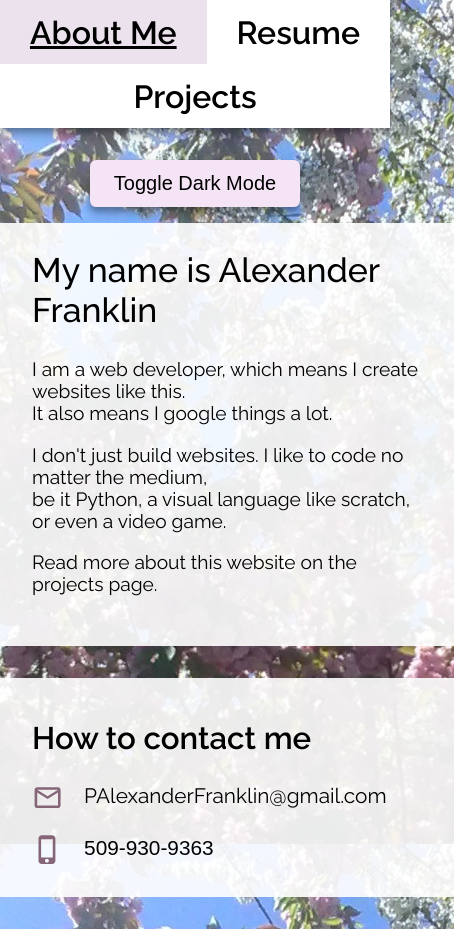
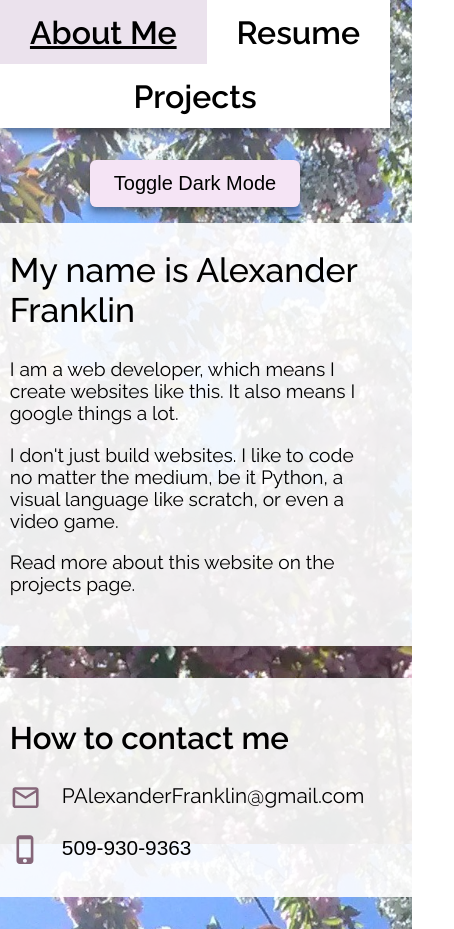
Before and after one commit to PAlexanderFranklin/alexanderfranklin, a React (Create React App) app: page / in a window 390 px wide. Shown: the whole page, 454 px wide, since content can reach past the window. Built offline with nearby package versions, Linux system fonts and the light colour scheme; what aws-amplify would draw is missing.

Commit message:
Fix scaled formatting issues

```diff
--- a/src/views/App.css
+++ b/src/views/App.css
@@ -31,8 +31,8 @@
 
 .bubble {
     display: inline-block;
-    width: 43%;
-    padding: 1rem 2rem 2rem 6rem;
+    width: 38%;
+    padding: 1rem 4rem 2rem 5rem;
     margin-bottom: 2rem;
     background-color: var(--background-color);
     border-radius: 1.5rem;
@@ -57,7 +57,8 @@
 
 @media (max-width: 60rem) {
     .bubble {
-        width: 100%;
+        width: 95%;
         border-radius: 0rem;
+        padding: 1rem 2rem 2rem 2rem;
     }
 }
--- a/src/views/DarkModeButton/DarkModeButton.css
+++ b/src/views/DarkModeButton/DarkModeButton.css
@@ -10,7 +10,7 @@
     font-weight: 500;
 }
 
-@media (max-width: 70rem) {
+@media (max-width: 78rem) {
     .dark_mode_toggle {
         position: relative;
         left: 0rem;
--- a/src/views/Navbar/Navbar.css
+++ b/src/views/Navbar/Navbar.css
@@ -1,5 +1,5 @@
 .header {
-    height: 6.5rem;
+    height: 10rem;
 }
 
 @media (max-width: 35rem) {
--- a/src/views/Pages/Home.js
+++ b/src/views/Pages/Home.js
@@ -8,11 +8,11 @@ function Home() {
       <div className="Home bubble">
         <h2>My name is Alexander Franklin</h2>
         <p>
-          I am a web developer, which means I create websites like this. <br/>
+          I am a web developer, which means I create websites like this.
           It also means I google things a lot.
         </p>
         <p>
-          I don't just build websites. I like to code no matter the medium, <br/>
+          I don't just build websites. I like to code no matter the medium,
           be it Python, a visual language like scratch, or even a video game.
         </p>
         <p>
```
